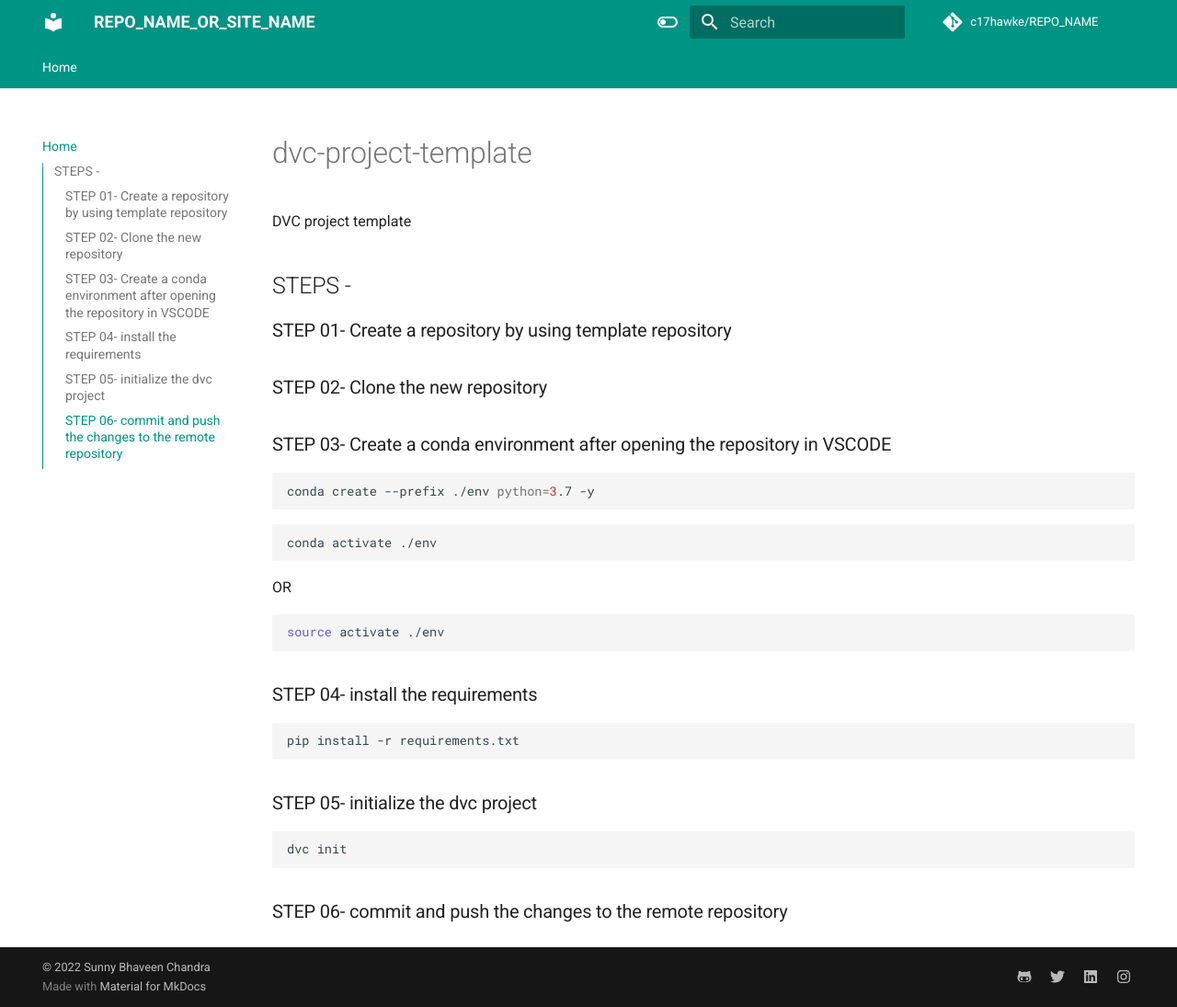
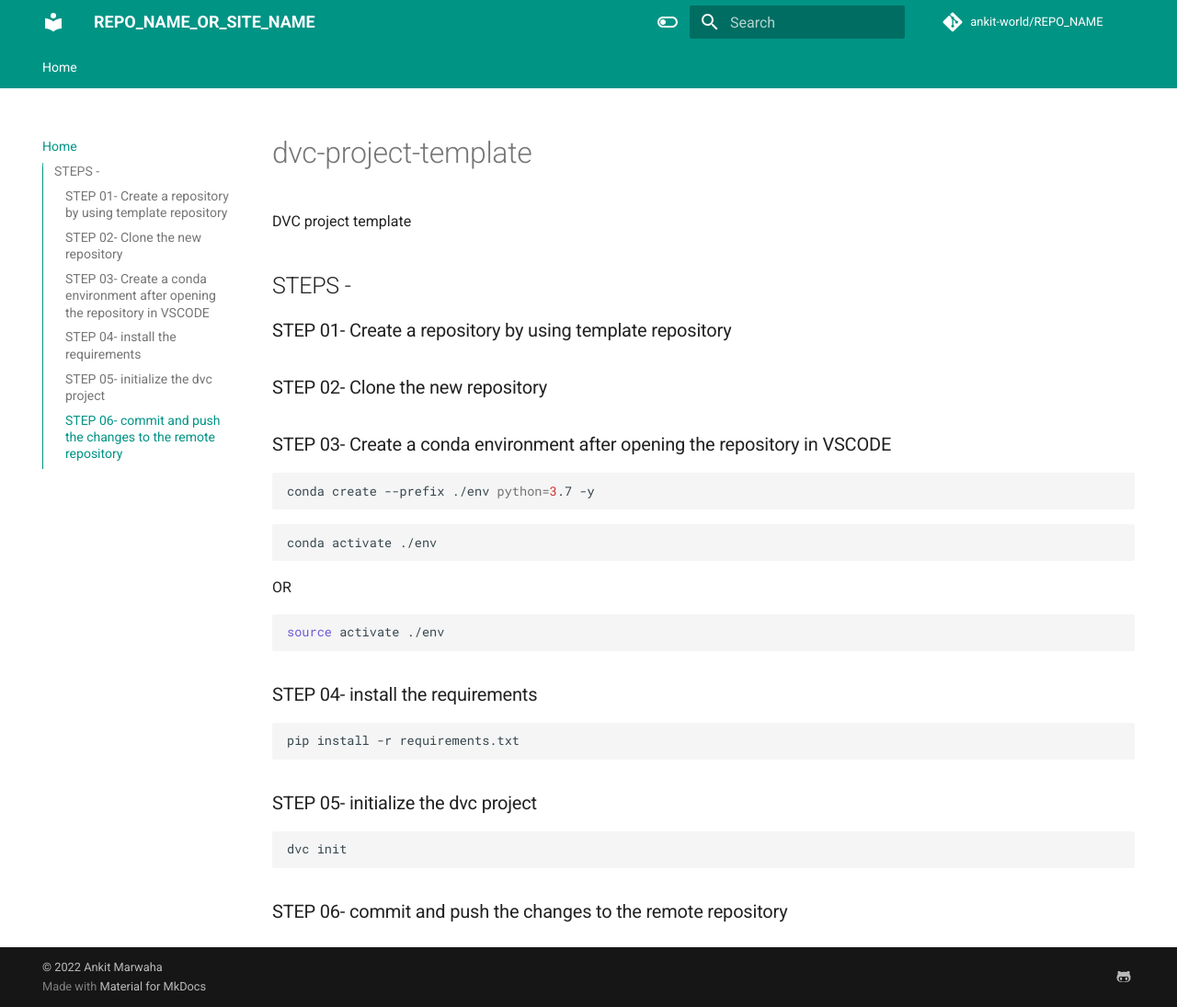
Before and after one commit to ankit-world/DVC_project_Docs_template, an MkDocs documentation site: the page built from docs/index.md, in a window 1280 px wide and 1095 px high. Shown: the whole window at 92% size. Built offline with MkDocs 1.6.1 and Material for MkDocs 9.7.7, drawn with Linux system fonts in a browser that asks for light colours; comment, search, counter and statistics services are not loaded.

Commit message:
mkdocs updated

```diff
--- a/mkdocs.yml
+++ b/mkdocs.yml
@@ -4,13 +4,13 @@ site_name: REPO_NAME_OR_SITE_NAME
 nav:
   - Home: index.md
 
-site_author: Sunny Bhaveen Chandra
+site_author: Ankit Marwha
 site_description: >-
   DESCRIPTION
 
 # Repository
-repo_name: c17hawke/REPO_NAME
-repo_url: https://github.com/c17hawke/REPO_NAME
+repo_name: ankit-world/REPO_NAME
+repo_url: https://github.com/ankit-world/REPO_NAME
 
 # Configuration
 theme:
@@ -39,13 +39,7 @@ theme:
 extra:
   social:
     - icon: fontawesome/brands/github-alt
-      link: https://github.com/c17hawke
-    - icon: fontawesome/brands/twitter
-      link: https://twitter.com/c17hawke
-    - icon: fontawesome/brands/linkedin
-      link: https://linkedin.com/in/c17hawke
-    - icon: fontawesome/brands/instagram
-      link: https://www.instagram.com/c17hawke/
+      link: https://github.com/ankit-world
 
 extra_javascript:
   - javascripts/mathjax.js
@@ -70,4 +64,4 @@ plugins:
   - search
 
 copyright: |
-  &copy; 2022 <a href="https://github.com/c17hawke"  target="_blank" rel="noopener">Sunny Bhaveen Chandra</a>
+  &copy; 2022 <a href="https://github.com/ankit-world"  target="_blank" rel="noopener">Ankit Marwaha</a>
```
